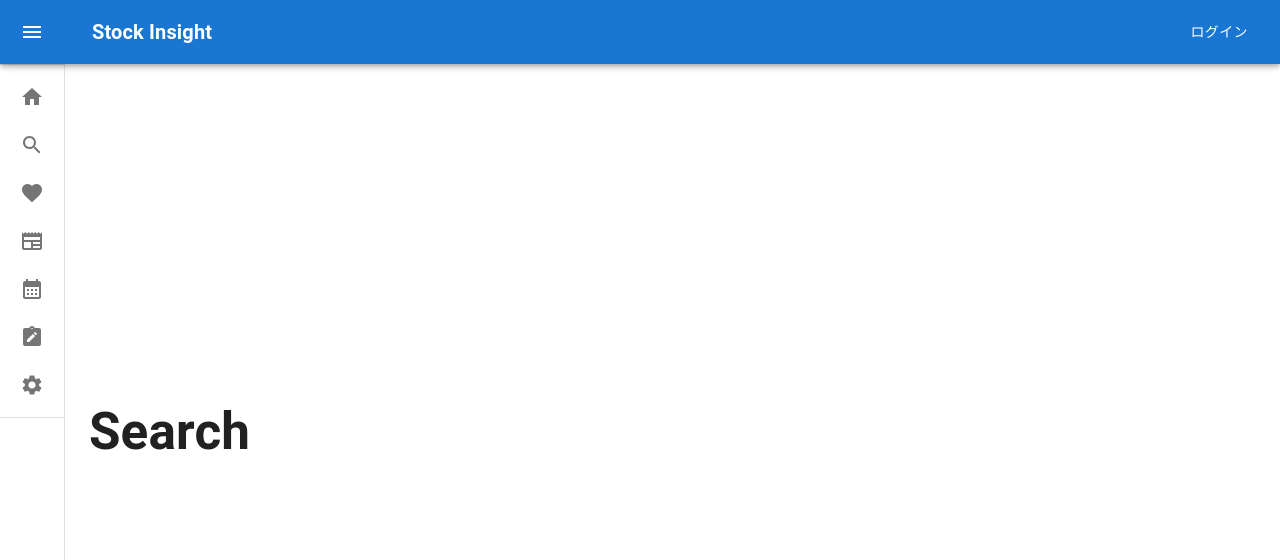
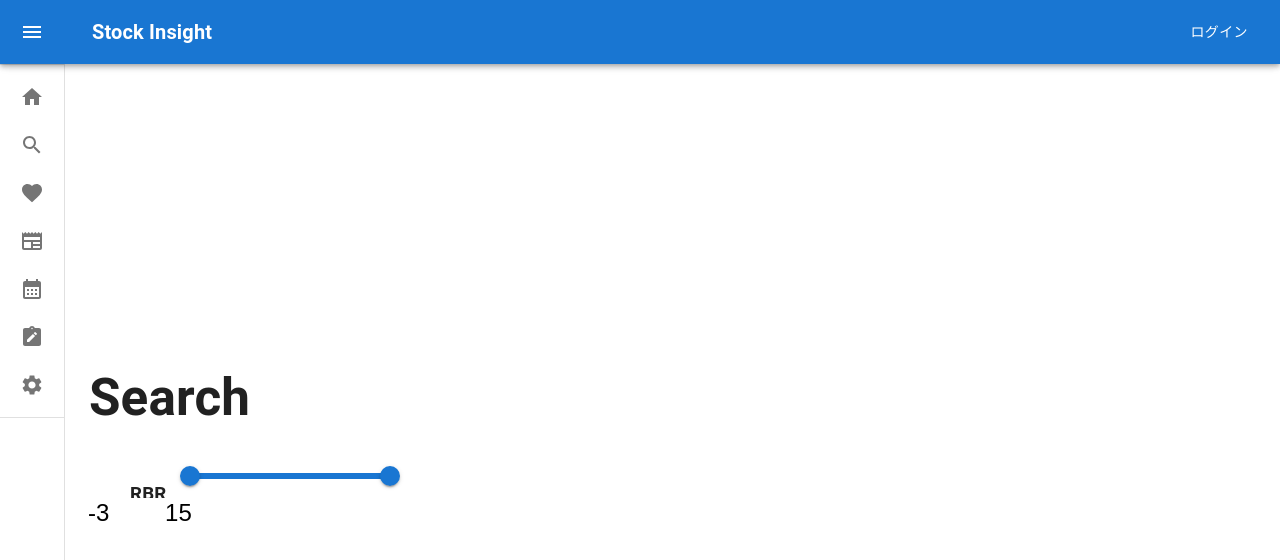
Before and after one commit to d-ishizuka/stock_insight, a React (Vite) app in the folder frontend/: page /users/1/search in a window 1280 px wide. Shown: the top 560 px of the page. Built offline with nearby package versions, Linux system fonts and the light colour scheme.

Commit message:
add slider for pbr

```diff
--- /dev/null
+++ b/frontend/src/components/forms/SlideBar.module.css
@@ -0,0 +1,23 @@
+.container {
+  display: flex;
+  flex-direction: row;
+  justify-content: flex-end;
+}
+
+.flexItem {
+  width: 50px;
+  margin-right: 10px;
+}
+
+input {
+  border: none;
+  font-size: 24px;
+}
+
+.block {
+  display: inline-block;
+}
+
+.input-right {
+  text-align: right;
+}
--- /dev/null
+++ b/frontend/src/components/forms/SlideBar.tsx
@@ -0,0 +1,60 @@
+import * as React from 'react';
+import Box from '@mui/material/Box';
+import Slider from '@mui/material/Slider';
+import Styles from './SlideBar.module.css';
+import { Unstable_NumberInput as NumberInput } from '@mui/base/Unstable_NumberInput';
+
+
+export const SlideBar: React.FC = () => {
+  const [value, setValue] = React.useState<number[]>([-3, 15]);
+
+  const handleChange = (event: Event, newValue: number | number[]) => {
+    setValue(newValue as number[]);
+    console.log(newValue)
+  };
+
+  return (
+    <>
+      <div className={Styles.container}>
+        <div className={Styles.flexItem}>
+          <h3>RBR</h3>
+        </div>
+
+        <div className={Styles.flexItem}>
+          <Box sx={{ width: 200 }}>
+            <Slider
+              getAriaLabel={() => 'PBR Range'}
+              value={value}
+              min={-3}
+              max={15}
+              step={0.1}
+              onChange={handleChange}
+              valueLabelDisplay="auto"
+            />
+          </Box>
+
+          <div className={Styles.container}>
+            <input
+              className="input-left"
+              type="number"
+              value={value[0]}
+              min={-5}
+              max={14}
+              onChange={(e) => setValue([Number(e.target.value), value[1]])}
+            />
+
+            <input
+              className="input-right"
+              type="number"
+              value={value[1]}
+              min={-5}
+              max={15}
+              onChange={(e) => setValue([value[0], Number(e.target.value)])}
+            />
+          </div>
+
+        </div>
+      </div>
+    </>
+  );
+}
--- a/frontend/src/pages/Search.tsx
+++ b/frontend/src/pages/Search.tsx
@@ -1,9 +1,11 @@
-import React from 'react';
+import * as React from 'react';
+import { SlideBar } from '../components/forms/SlideBar';
 
 export const Search: React.FC = () => {
   return (
     <div>
       <h1>Search</h1>
+      <SlideBar />
     </div>
   );
 }
```
